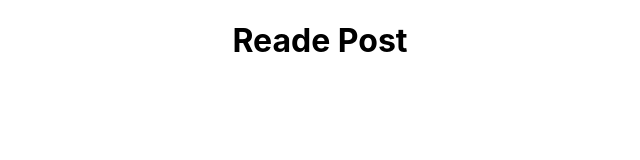
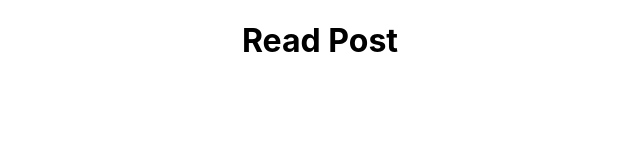
Before and after one commit to JKotov-Git/company-posts, a React (Create React App) app in the folder client/: page /readPost in a window 1280 px wide. Shown: the top 160 px of the page, without its empty margins (320-960 px from the left). Built offline with nearby package versions, Linux system fonts and the light colour scheme.

Commit message:
fix text bug

```diff
--- a/client/src/pages/ReadPost/ReadPost.js
+++ b/client/src/pages/ReadPost/ReadPost.js
@@ -3,7 +3,7 @@ import React from 'react'
 const ReadPost = () => {
     return (
         <div>
-            <h1>Reade Post</h1>
+            <h1>Read Post</h1>
         </div>
     )
 }
```
